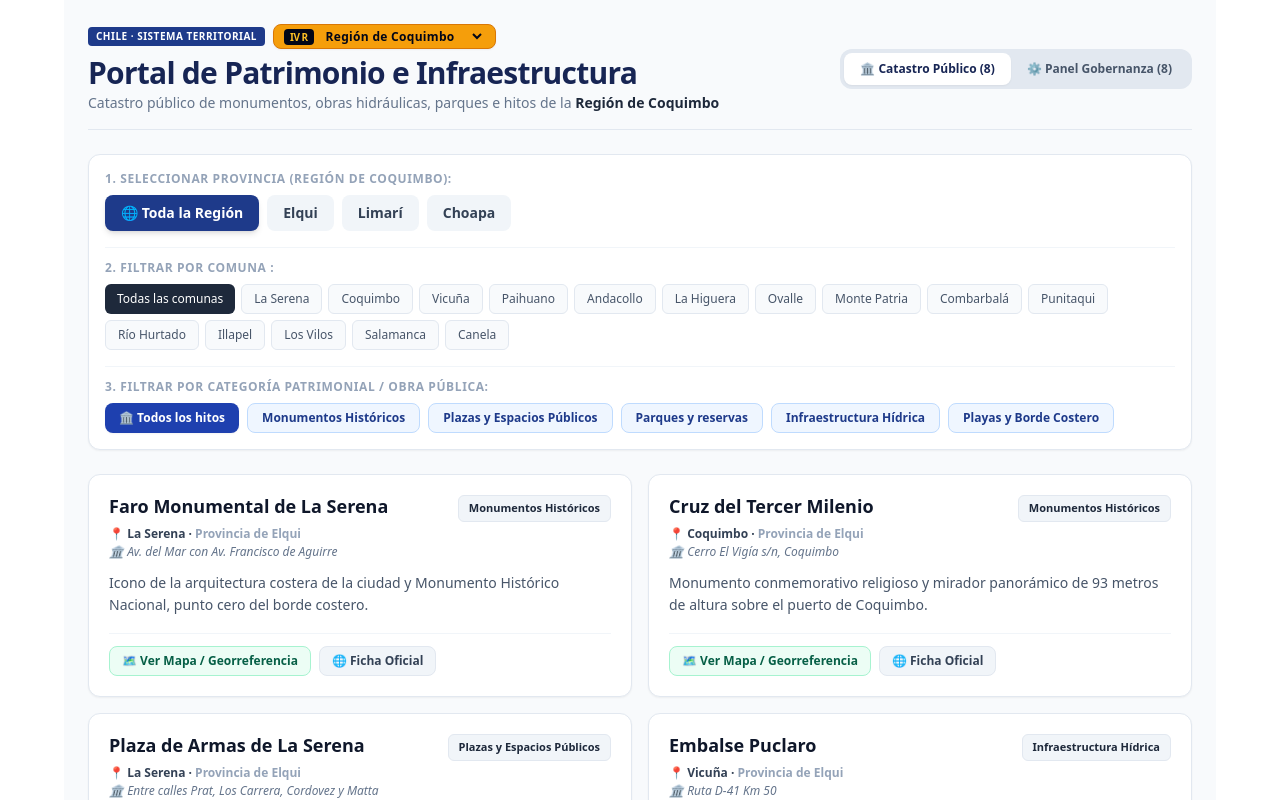
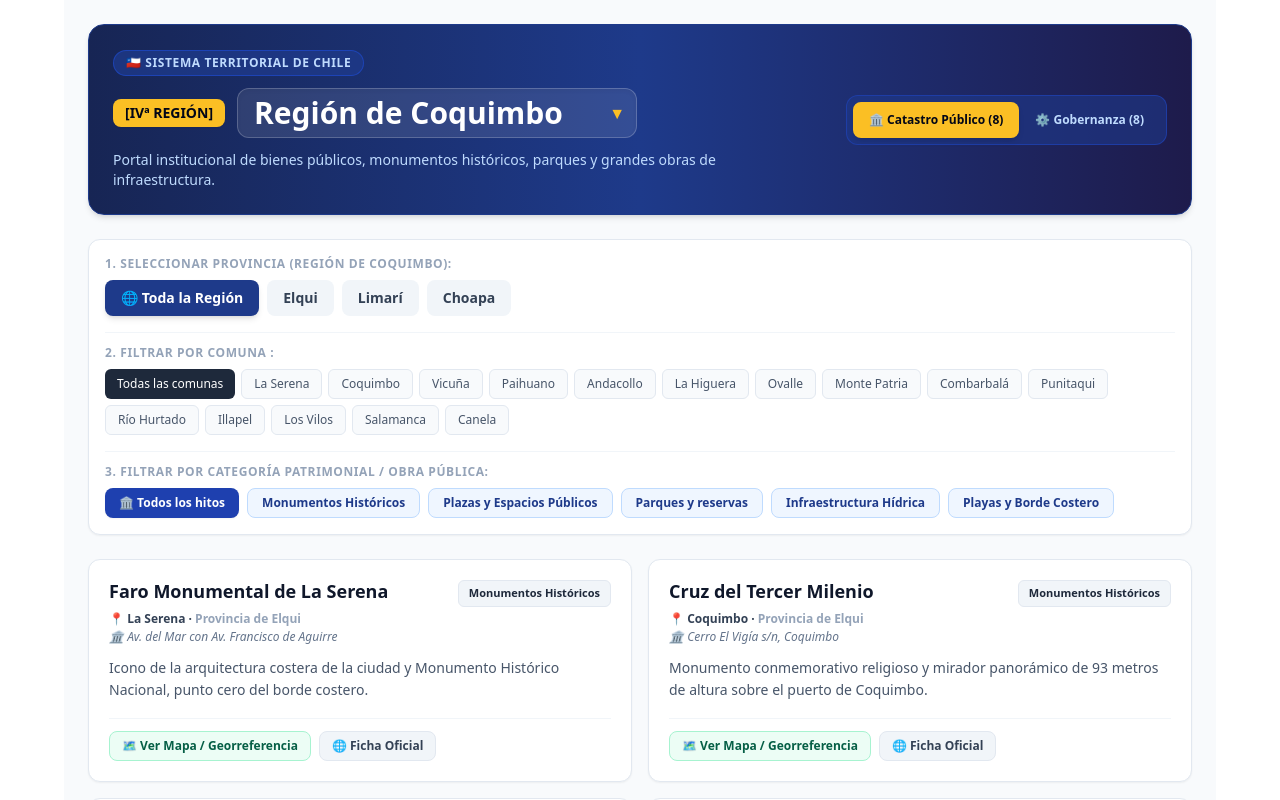
Before and after one commit to m16-10-73/turismo_coquimbo_app, a React (Vite) app: page / in a window 1280 px wide. Shown: the top 800 px of the page. Built offline with nearby package versions, Linux system fonts and the light colour scheme.

Commit message:
Update header to new institutional banner section
Replaced the institutional header with a new impactful banner section that includes regional titles and a region selector.

```diff
--- a/src/App.jsx
+++ b/src/App.jsx
@@ -157,19 +157,23 @@ export default function App() {
 
   return (
     <div className="max-w-6xl mx-auto p-4 md:p-6 font-sans bg-slate-50 min-h-screen">
-      {/* Encabezado Institucional con Emblema Regional */}
-      <header className="mb-6 border-b pb-4 border-slate-200 flex flex-col md:flex-row justify-between items-start md:items-center gap-4">
-        <div>
-          <div className="flex flex-wrap items-center gap-2 mb-1.5">
-            <span className="bg-blue-900 text-white text-[10px] font-bold px-2 py-0.5 rounded uppercase tracking-wider">
-              Chile · Sistema Territorial
+      {/* BANNER INSTITUCIONAL DE ALTO IMPACTO (REGIÓN DESTACADA) */}
+      <div className="bg-gradient-to-r from-blue-950 via-blue-900 to-indigo-950 rounded-2xl shadow-md p-6 mb-6 text-white border border-blue-900">
+        <div className="flex flex-col lg:flex-row justify-between items-start lg:items-center gap-6">
+
+          {/* Lado Izquierdo: Títulos y Selector Regional Enorme */}
+          <div className="space-y-3">
+            <div className="inline-flex items-center gap-2 bg-blue-900/80 border border-blue-700/60 px-3 py-1 rounded-full text-xs font-semibold tracking-wider text-blue-200 uppercase">
+              <span>🇨🇱 Sistema Territorial de Chile</span>
+            </div>
+
+            {/* SELECTOR DE REGIÓN PROTAGONISTA */}
+            <div className="flex flex-wrap items-center gap-3">
+              <span className="bg-amber-400 text-slate-950 font-black text-sm px-3 py-1 rounded-lg shadow-sm">
+                [{regionData.codigo}ª REGIÓN]
               </span>
 
-            {/* EMBLEMA E INSIGNIA REGIONAL OFICIAL */}
-            <div className="flex items-center bg-amber-500 text-slate-950 px-2.5 py-0.5 rounded-lg font-black text-xs uppercase tracking-wide shadow-sm border border-amber-600">
-              <span className="bg-slate-950 text-amber-400 font-extrabold text-[10px] px-1.5 py-0.2 rounded mr-2 tracking-tighter">
-                {regionData.codigo} R
-              </span>
+              <div className="relative inline-block">
                 <select
                   value={regionSel}
                   onChange={(e) => {
@@ -177,44 +181,47 @@ export default function App() {
                     setProvinciaSel('Todas');
                     setComunaSel('Todas');
                   }}
-                className="bg-transparent font-black outline-none cursor-pointer text-slate-950"
+                  className="appearance-none bg-white/10 hover:bg-white/15 text-white font-extrabold text-2xl md:text-3xl px-4 py-1.5 pr-10 rounded-xl border border-white/20 outline-none cursor-pointer transition-all shadow-inner"
                 >
                   {Object.keys(REGIONES_CHILE).map((reg) => (
-                  <option key={reg} value={reg} className="bg-white font-semibold text-slate-900">
+                    <option key={reg} value={reg} className="bg-slate-900 font-bold text-white">
                       {reg}
                     </option>
                   ))}
                 </select>
+                <div className="pointer-events-none absolute inset-y-0 right-0 flex items-center px-3 text-amber-400 font-bold">
+                  ▼
+                </div>
               </div>
             </div>
 
-          <h1 className="text-3xl font-extrabold text-blue-950 tracking-tight">
-            Portal de Patrimonio e Infraestructura
-          </h1>
-          <p className="text-slate-500 text-sm font-medium mt-0.5">
-            Catastro público de monumentos, obras hidráulicas, parques e hitos de la <strong className="text-slate-800">{regionSel}</strong>
+            <p className="text-blue-200 text-sm font-medium max-w-2xl">
+              Portal institucional de bienes públicos, monumentos históricos, parques y grandes obras de infraestructura.
             </p>
           </div>
 
-        <div className="flex bg-slate-200 p-1 rounded-xl text-xs font-bold">
+          {/* Lado Derecho: Botones de Navegación / Vistas */}
+          <div className="flex bg-blue-900/60 p-1.5 rounded-xl border border-blue-800/80 text-xs font-bold shrink-0">
             <button
               onClick={() => setVista('publico')}
-            className={`px-4 py-2 rounded-lg transition-all ${
-              vista === 'publico' ? 'bg-white text-blue-950 shadow-sm' : 'text-slate-600 hover:text-slate-900'
+              className={`px-4 py-2.5 rounded-lg transition-all ${
+                vista === 'publico' ? 'bg-amber-400 text-slate-950 shadow-md font-extrabold' : 'text-blue-200 hover:text-white'
               }`}
             >
               🏛️ Catastro Público ({puntosPublicos.length})
             </button>
             <button
               onClick={() => setVista('admin')}
-            className={`px-4 py-2 rounded-lg transition-all ${
-              vista === 'admin' ? 'bg-blue-950 text-white shadow-sm' : 'text-slate-600 hover:text-slate-900'
+              className={`px-4 py-2.5 rounded-lg transition-all ${
+                vista === 'admin' ? 'bg-amber-400 text-slate-950 shadow-md font-extrabold' : 'text-blue-200 hover:text-white'
               }`}
             >
-            ⚙️ Panel Gobernanza ({puntos.length})
+              ⚙️ Gobernanza ({puntos.length})
             </button>
           </div>
-      </header>
+
+        </div>
+      </div>
 
       {/* VISTA PÚBLICA */}
       {vista === 'publico' && (
```
Lines whose indentation alone changed are shown as unchanged.
